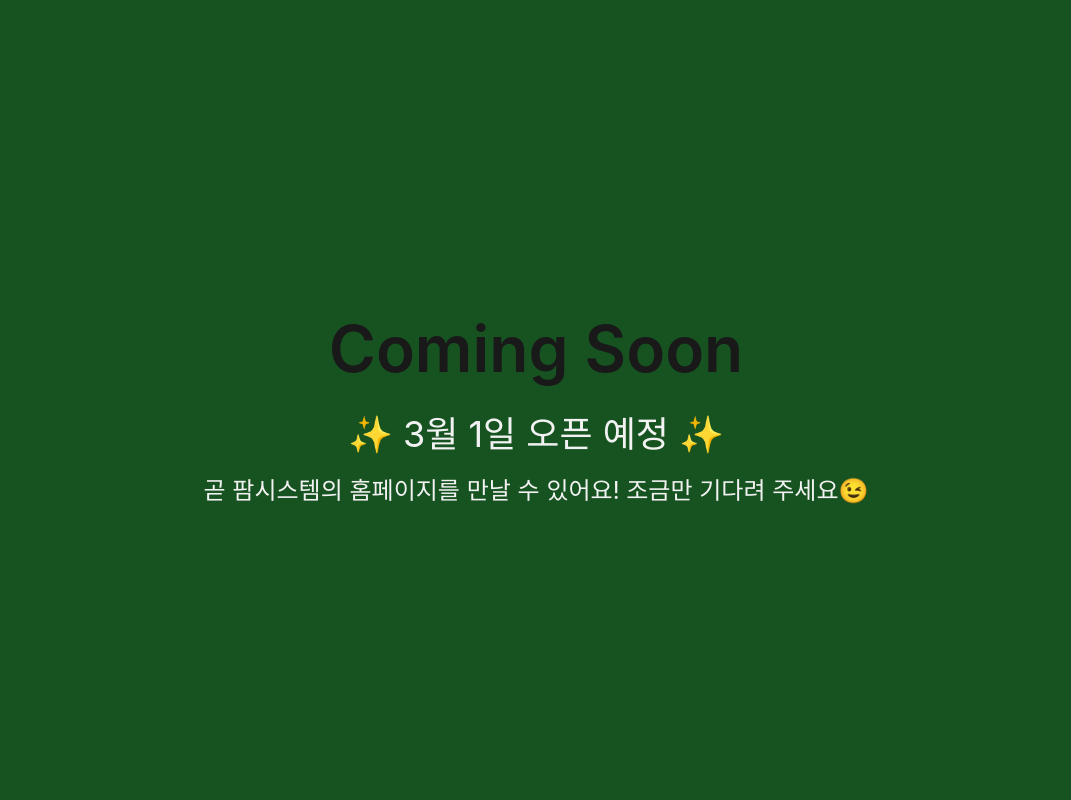
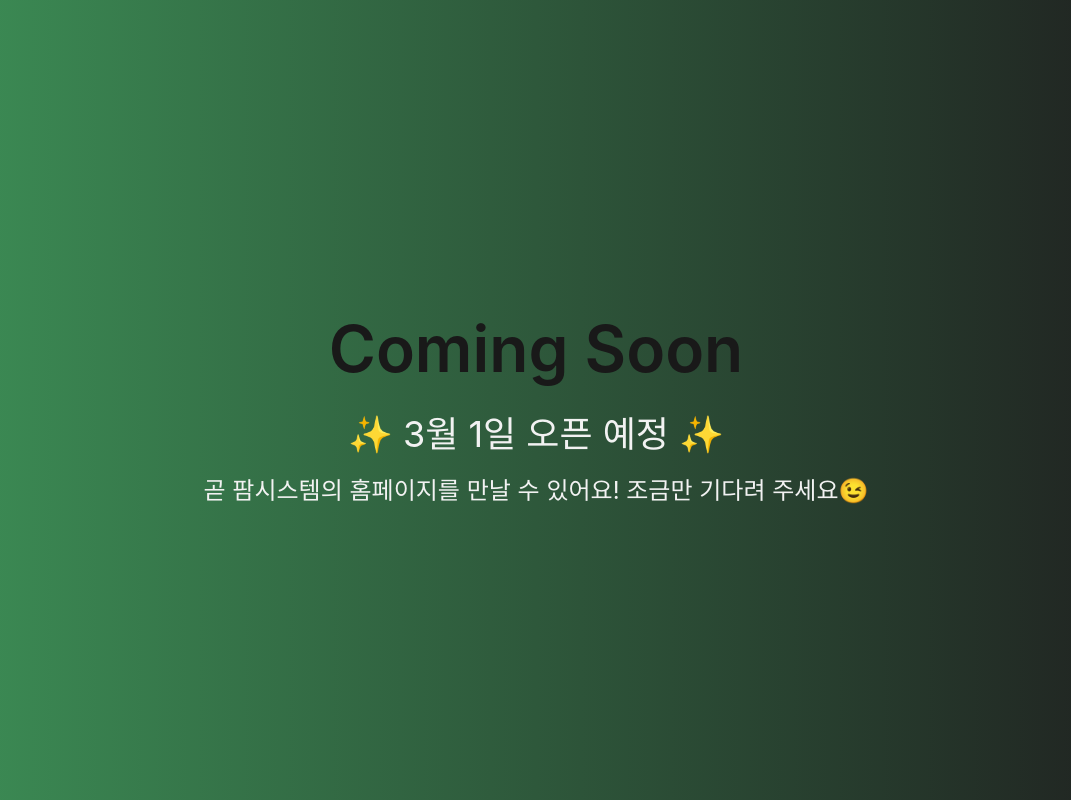
Before and after one commit to karpitony/monorepo-test, a React (Vite) app: page / in a window 1280 px wide. Shown: the whole page, without its empty margins (104-1175 px from the left). Built offline with nearby package versions, Linux system fonts and the light colour scheme; a web font is replaced by a local one.

Commit message:
style: 백그라운드 색상 변경

```diff
--- a/src/pages/MaintainPage/MaintainPage.styled.ts
+++ b/src/pages/MaintainPage/MaintainPage.styled.ts
@@ -8,7 +8,7 @@ export const Container = styled.div`
     align-items: center;
     flex-direction: column;
     height: 100vh;
-    background-color: var(--FarmSystem_Green07);
+    background: linear-gradient(90deg,rgb(61, 145, 87),rgb(31, 31, 31));
     text-align: center;
 
 
```
